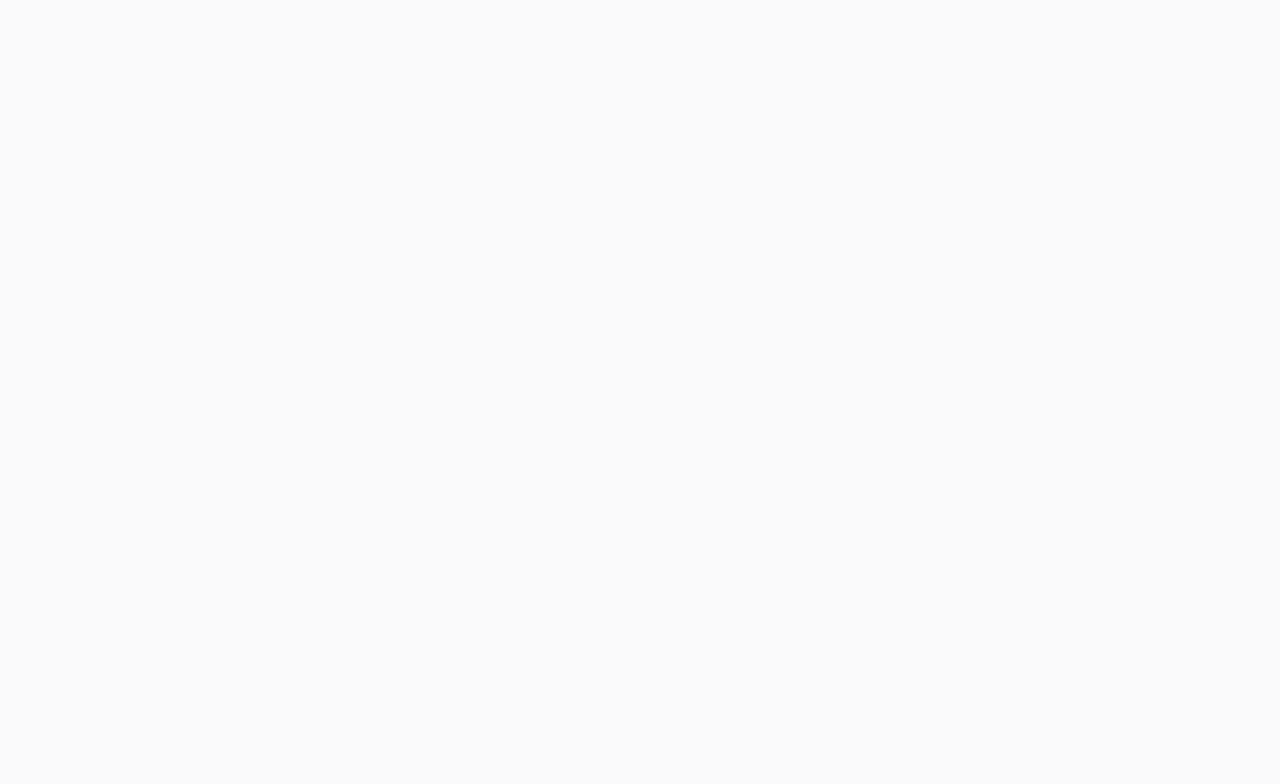
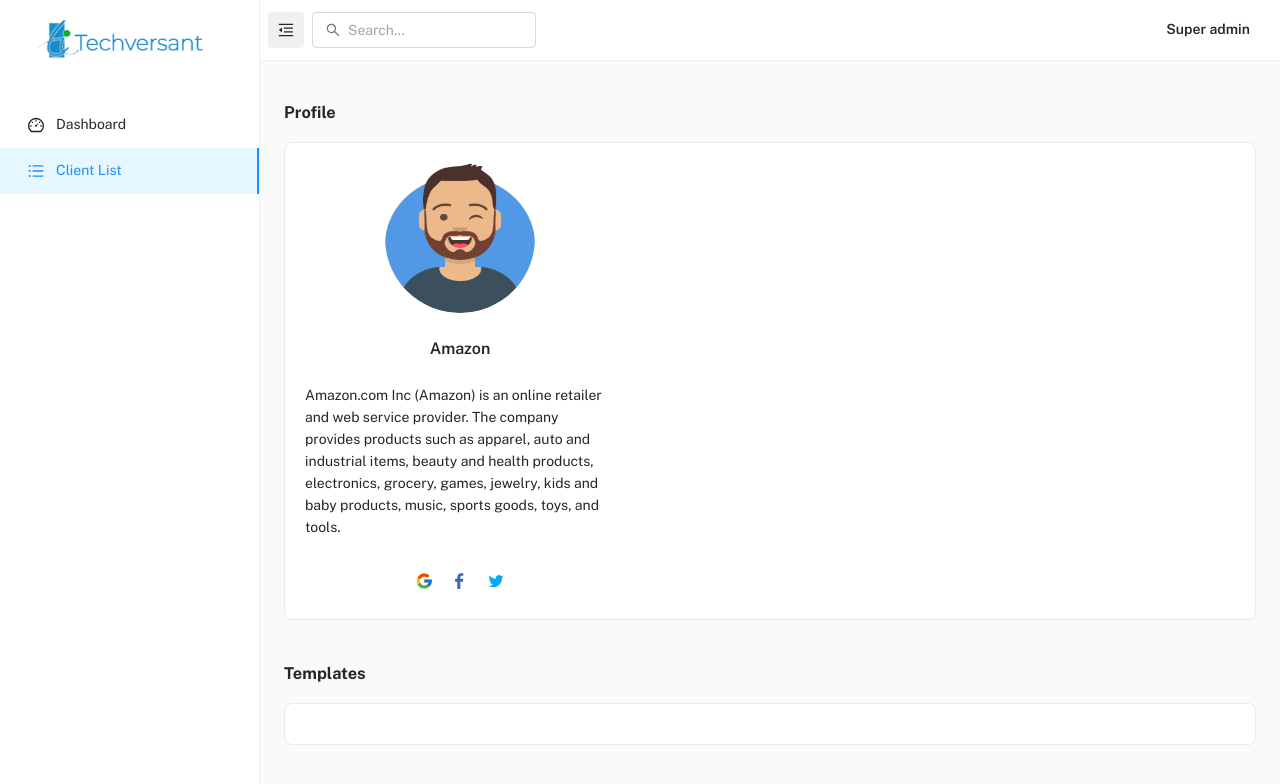
Before and after one commit to manikya-rail/e-com-java-admin, a React (Create React App) app: page /clientlist/clientdetails in a window 1280 px wide. Before the commit this address had no page. Shown: the top 784 px of the page. Built offline with nearby package versions, Linux system fonts and the light colour scheme.

Commit message:
dashboard and profile

```diff
--- a/package.json
+++ b/package.json
@@ -2,7 +2,7 @@
   "name": "admin-template",
   "version": "1.1.2",
   "private": true,
-  "homepage": "",
+  "homepage": "/dashboard",
   "dependencies": {
     "@ant-design/colors": "^6.0.0",
     "@ant-design/icons": "^4.7.0",
--- /dev/null
+++ b/src/assets/css/clientDetails.css
@@ -0,0 +1,15 @@
+
+#profilepic{
+border-radius:50%;
+width:150px;
+height:150px;
+display: block;
+margin: 0 auto;
+}
+
+#profDetails{
+    text-align: center;
+}
+#profDetailsDesc{
+    text-align: left;
+}
--- a/src/components/cards/statistics/AnalyticEcommerce.js
+++ b/src/components/cards/statistics/AnalyticEcommerce.js
@@ -1,7 +1,7 @@
 import PropTypes from 'prop-types';
 
 // material-ui
-import { Box, Chip, Grid, Stack, Typography } from '@mui/material';
+import {  Chip, Grid, Stack, Typography } from '@mui/material';
 
 // project import
 import MainCard from 'components/MainCard';
@@ -11,7 +11,7 @@
 
 // ==============================|| STATISTICS - ECOMMERCE CARD  ||============================== //
 
-const AnalyticEcommerce = ({ color, title, count, percentage, isLoss, extra }) => (
+const AnalyticEcommerce = ({ color, title, count, percentage, isLoss }) => (
   <MainCard contentSX={{ p: 2.25 }}>
     <Stack spacing={0.5}>
       <Typography variant="h6" color="textSecondary">
@@ -42,15 +42,7 @@
         )}
       </Grid>
     </Stack>
-    <Box sx={{ pt: 2.25 }}>
-      <Typography variant="caption" color="textSecondary">
-        You made an extra{' '}
-        <Typography component="span" variant="caption" sx={{ color: `${color || 'primary'}.main` }}>
-          {extra}
-        </Typography>{' '}
-        this year
-      </Typography>
-    </Box>
+
   </MainCard>
 );
 
--- a/src/layout/MainLayout/Header/HeaderContent/Profile/index.js
+++ b/src/layout/MainLayout/Header/HeaderContent/Profile/index.js
@@ -4,7 +4,7 @@
 // material-ui
 import { useTheme } from '@mui/material/styles';
 import {
-  Avatar,
+  // Avatar,
   Box,
   ButtonBase,
   CardContent,
@@ -26,7 +26,7 @@
 import SettingTab from './SettingTab';
 
 // assets
-import avatar1 from 'assets/images/users/avatar-1.png';
+// import avatar1 from 'assets/images/users/avatar-1.png';
 import { LogoutOutlined, SettingOutlined, UserOutlined } from '@ant-design/icons';
 
 // tab panel wrapper
@@ -139,11 +139,11 @@
                       <Grid container justifyContent="space-between" alignItems="center">
                         <Grid item>
                           <Stack direction="row" spacing={1.25} alignItems="center">
-                            <Avatar alt="profile user" src={avatar1} sx={{ width: 32, height: 32 }} />
+                            {/* <Avatar alt="profile user" src={avatar1} sx={{ width: 32, height: 32 }} /> */}
                             <Stack>
-                              <Typography variant="h6">John Doe</Typography>
+                              <Typography variant="h6">Bivin</Typography>
                               <Typography variant="body2" color="textSecondary">
-                                UI/UX Designer
+                               Super Admin
                               </Typography>
                             </Stack>
                           </Stack>
--- a/src/layout/MainLayout/Header/HeaderContent/Search.js
+++ b/src/layout/MainLayout/Header/HeaderContent/Search.js
@@ -21,7 +21,7 @@
         inputProps={{
           'aria-label': 'weight'
         }}
-        placeholder="Ctrl + K"
+        placeholder="Search..."
       />
     </FormControl>
   </Box>
--- a/src/layout/MainLayout/index.js
+++ b/src/layout/MainLayout/index.js
@@ -52,6 +52,7 @@
         <Toolbar />
         <Breadcrumbs navigation={navigation} title />
         <Outlet />
+
       </Box>
     </Box>
   );
--- a/src/menu-items/utilities.js
+++ b/src/menu-items/utilities.js
@@ -31,7 +31,7 @@
     id: 'dashboard',
     title: 'Dashboard',
     type: 'item',
-    url: '/dashboard/default',
+    url: '/dashboard',
     icon: icons.DashboardOutlined,
     breadcrumbs: false
     },
--- a/src/pages/components-overview/Shadow.js
+++ b/src/pages/components-overview/ClientDetails.js
@@ -1,12 +1,18 @@
 import PropTypes from 'prop-types';
 
 // material-ui
-import { useTheme } from '@mui/material/styles';
-import { Grid, Stack, Typography } from '@mui/material';
+// import { useTheme } from '@mui/material/styles';
+import { Grid, Stack, Typography,IconButton } from '@mui/material';
 
 // project import
 import MainCard from 'components/MainCard';
 import ComponentSkeleton from './ComponentSkeleton';
+
+import userImg from '../../assets/images/users/userpng.png';
+import facebook  from '../../assets/images/icons/facebook.svg';
+import twitter from '../../assets/images/icons/twitter.svg';
+import google from '../../assets/images/icons/google.svg';
+import '../../assets/css/clientDetails.css';
 
 // ===============================|| SHADOW BOX ||=============================== //
 
@@ -27,37 +33,57 @@
 
 // ===============================|| CUSTOM - SHADOW BOX ||=============================== //
 
-function CustomShadowBox({ shadow, label, color, bgcolor }) {
-  return (
-    <MainCard border={false} sx={{ bgcolor: bgcolor || 'inherit', boxShadow: shadow }}>
-      <Stack spacing={1} justifyContent="center" alignItems="center">
-        <Typography variant="subtitle1" color={color}>
-          {label}
-        </Typography>
-      </Stack>
-    </MainCard>
-  );
-}
+// function CustomShadowBox({ shadow, label, color, bgcolor }) {
+//   return (
+//     <MainCard border={false} sx={{ bgcolor: bgcolor || 'inherit', boxShadow: shadow }}>
+//       <Stack spacing={1} justifyContent="center" alignItems="center">
+//         <Typography variant="subtitle1" color={color}>
+//           {label}
+//         </Typography>
+//       </Stack>
+//     </MainCard>
+//   );
+// }
 
-CustomShadowBox.propTypes = {
-  shadow: PropTypes.string.isRequired,
-  color: PropTypes.string.isRequired,
-  label: PropTypes.string.isRequired,
-  bgcolor: PropTypes.string
-};
+// CustomShadowBox.propTypes = {
+//   shadow: PropTypes.string.isRequired,
+//   color: PropTypes.string.isRequired,
+//   label: PropTypes.string.isRequired,
+//   bgcolor: PropTypes.string
+// };
 
 // ============================|| COMPONENT - SHADOW ||============================ //
 
-const ComponentShadow = () => {
-  const theme = useTheme();
+const ClientDetails = () => {
+  // const theme = useTheme();
 
   return (
     <ComponentSkeleton>
+      <h3>Profile</h3>
       <Grid container spacing={3}>
         <Grid item xs={12}>
-          <MainCard title="Basic Shadow" codeHighlight>
-            <Grid container spacing={3}>
-              <Grid item xs={6} sm={4} md={3} lg={2}>
+          <MainCard>
+            <Grid container xs={12} sm={12} md={3} lg={4} spacing={0}>
+            <Grid item xs={12} sm={12} md={3} lg={12} >
+             <img src={userImg} alt="img" id="profilepic"/>
+              </Grid>
+              <Grid item xs={12} sm={12} md={3} lg={12} mt={3}>
+             <Typography variant='h5' id="profDetails">Amazon</Typography>
+              </Grid>
+
+              <Grid item xs={12} sm={12} md={3} lg={12} mt={3}>
+             <Typography variant='h6' id="profDetailsDesc">Amazon.com Inc (Amazon) is an online retailer and web service provider. The company provides products such as apparel, auto and industrial items, beauty and health products, electronics, grocery, games, jewelry, kids and baby products, music, sports goods, toys, and tools.</Typography>
+              </Grid>
+
+              <Grid item xs={12} sm={12} md={3} lg={12} mt={3}>
+              <Grid container justifyContent="center">
+             <IconButton ><img src={google} alt="google"></img></IconButton>
+              <IconButton ><img src={facebook} alt="facebook"></img></IconButton>
+              <IconButton ><img src={twitter} alt="twitter"></img></IconButton>
+              </Grid>
+              </Grid>
+
+              {/* <Grid item xs={6} sm={4} md={3} lg={2}>
                 <ShadowBox shadow="0" />
               </Grid>
               <Grid item xs={6} sm={4} md={3} lg={2}>
@@ -131,15 +157,19 @@
               </Grid>
               <Grid item xs={6} sm={4} md={3} lg={2}>
                 <ShadowBox shadow="24" />
-              </Grid>
+              </Grid> */}
             </Grid>
           </MainCard>
         </Grid>
         <Grid item xs={12}>
-          <MainCard title="Custom Shadow" codeHighlight>
+        <h3>Templates</h3>
+          <MainCard >
+
             <Grid container spacing={3}>
+
               <Grid item xs={6} sm={4} md={3} lg={2}>
-                <CustomShadowBox shadow={theme.customShadows.z1} label="z1" color="inherit" />
+                {/* <CustomShadowBox shadow={theme.customShadows.z1} label="z1" color="inherit" /> */}
+
               </Grid>
             </Grid>
           </MainCard>
@@ -149,4 +179,4 @@
   );
 };
 
-export default ComponentShadow;
+export default ClientDetails;
--- a/src/pages/components-overview/ClientList.js
+++ b/src/pages/components-overview/ClientList.js
@@ -2,27 +2,32 @@
 import {
   //  Breadcrumbs,
   //   Divider,
+
   Grid,
   // Link,
-    Stack,
+  Stack, Button
   // Typography
 } from '@mui/material';
 
 // project import
-import ComponentSkeleton from './ComponentSkeleton';
+// import ComponentSkeleton from './ComponentSkeleton';
 import MainCard from 'components/MainCard';
 import OrdersTable from '../dashboard/OrdersTable';
+import '../../assets/css/clientList.css';
 
 // ==============================|| COMPONENTS - TYPOGRAPHY ||============================== //
 
 const ClientList = () => (
-  <ComponentSkeleton>
 
+  <>
 
     <Grid item xs={12} md={12} lg={12}>
       <Grid container alignItems="center" justifyContent="space-between">
         <Grid item />
       </Grid>
+      <Button variant="contained" color="success" id="addClient">
+        Add Client
+      </Button>
       <MainCard sx={{ mt: 0 }} content={false}>
         <OrdersTable />
       </MainCard>
@@ -266,7 +271,7 @@
         </Stack>
       </Grid>
     </Grid>
-  </ComponentSkeleton>
+  </>
 );
 
 export default ClientList;
--- a/src/routes/MainRoutes.js
+++ b/src/routes/MainRoutes.js
@@ -13,13 +13,13 @@
 // render - utilities
 const ClientList = Loadable(lazy(() => import('pages/components-overview/ClientList')));
 const Color = Loadable(lazy(() => import('pages/components-overview/Color')));
-const Shadow = Loadable(lazy(() => import('pages/components-overview/Shadow')));
+const ClientDetails = Loadable(lazy(() => import('pages/components-overview/ClientDetails')));
 const AntIcons = Loadable(lazy(() => import('pages/components-overview/AntIcons')));
 
 // ==============================|| MAIN ROUTING ||============================== //
 
 const MainRoutes = {
-  path: '/',
+  path: '',
   element: <MainLayout />,
   children: [
 
@@ -28,10 +28,10 @@
       element: <Color />
     },
     {
-      path: 'dashboard',
+      path: '/dashboard',
       children: [
         {
-          path: '',
+          path: '/dashboard',
           element: <DashboardDefault />
         }
       ]
@@ -41,11 +41,12 @@
       element: <SamplePage />
     },
     {
-      path: 'shadow',
-      element: <Shadow />
+      path: 'clientlist/clientdetails',
+      element: <ClientDetails />
     },
+
     {
-      path: 'clientlist',
+      path: '/clientlist',
       element: <ClientList />
     },
     {
```
Also changed, not shown: src/pages/dashboard/index.js (+54 -10 lines), src/assets/css/clientList.css (added), src/assets/images/users/userpng.png (added). Lines whose indentation alone changed are shown as unchanged.
